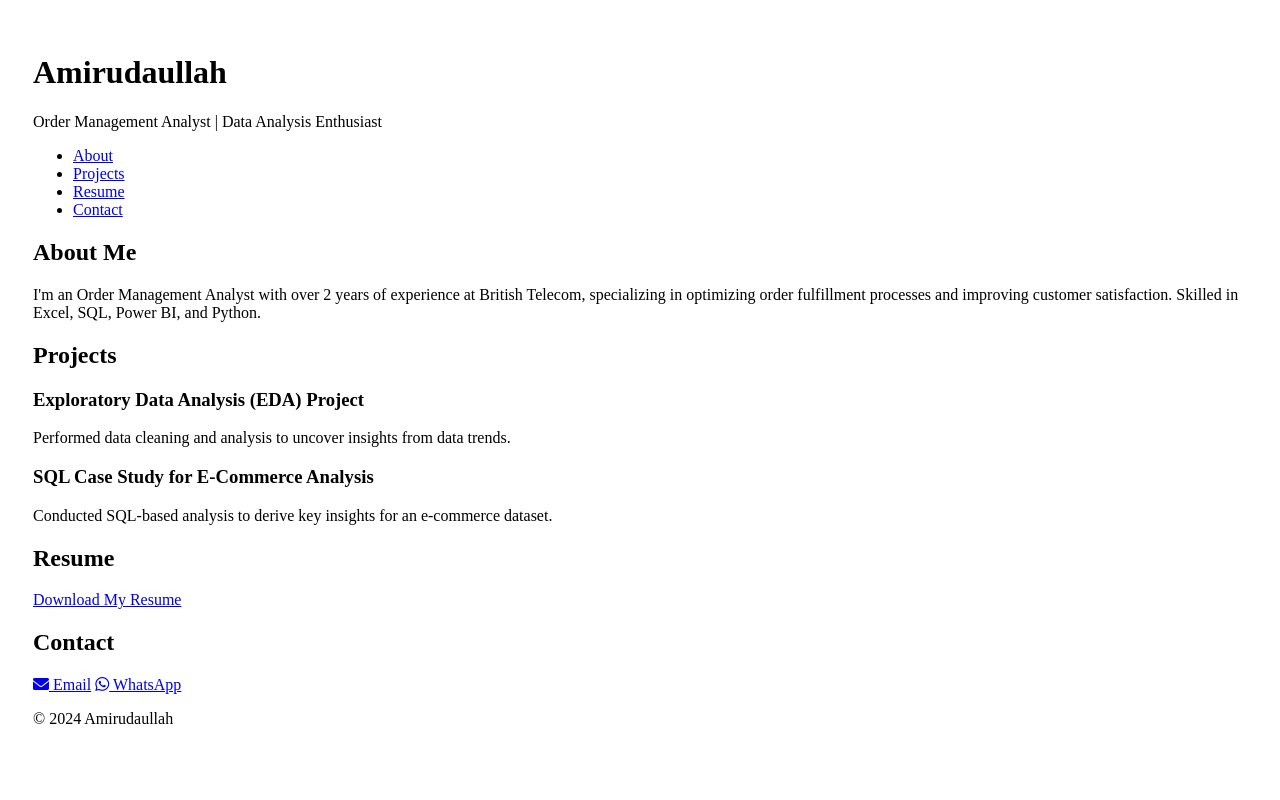
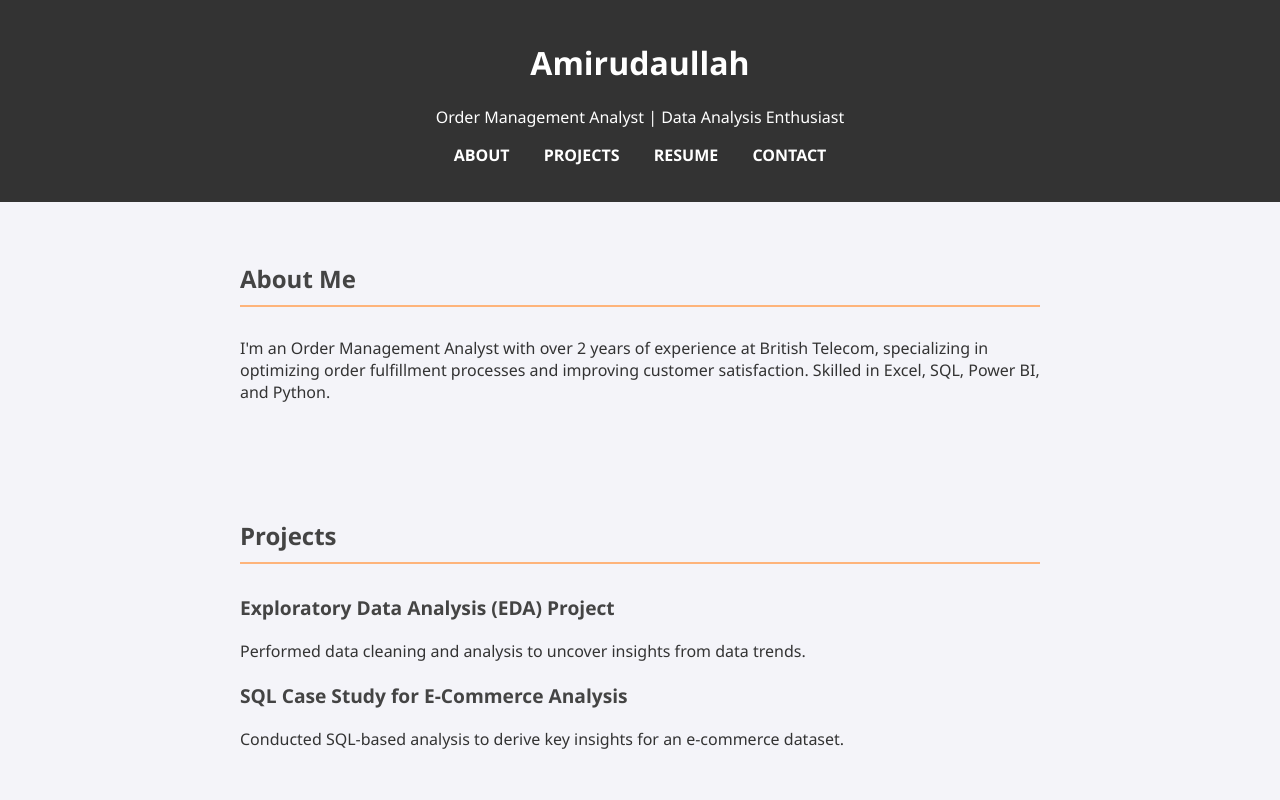
Before and after one commit to daullah/daullah.github.io, a plain HTML site: page index.html in a window 1280 px wide. Shown: the top 800 px of the page. Drawn offline with Linux system fonts and the light colour scheme.

Commit message:
Update styles.css

```diff
--- a/styles.css
+++ b/styles.css
@@ -1,6 +1,85 @@
-body{
-  padding: 25px;
+body {
+    font-family: 'Segoe UI', Tahoma, Geneva, Verdana, sans-serif;
+    margin: 0;
+    padding: 0;
+    background-color: #f4f4f9;
+    color: #333;
 }
-.title {
-	color: #5C6AC4;
+
+header {
+    text-align: center;
+    background-color: #333;
+    color: white;
+    padding: 20px 0;
 }
+
+nav ul {
+    list-style-type: none;
+    padding: 0;
+}
+
+nav ul li {
+    display: inline;
+    margin: 0 15px;
+}
+
+nav ul li a {
+    color: white;
+    text-decoration: none;
+    font-weight: bold;
+    text-transform: uppercase;
+}
+
+section {
+    padding: 40px;
+    max-width: 800px;
+    margin: auto;
+}
+
+h2 {
+    color: #444;
+    border-bottom: 2px solid #feb47b;
+    padding-bottom: 10px;
+    margin-bottom: 30px;
+}
+
+.project {
+    margin-bottom: 20px;
+}
+
+.project h3 {
+    font-size: 1.2em;
+    color: #444;
+}
+
+#resume a {
+    background-color: #feb47b;
+    color: white;
+    padding: 10px 20px;
+    text-decoration: none;
+    border-radius: 5px;
+    transition: background-color 0.3s ease;
+}
+
+#resume a:hover {
+    background-color: #ff7e5f;
+}
+
+.contact-icons a {
+    display: inline-block;
+    margin: 10px;
+    color: #333;
+    text-decoration: none;
+    font-size: 1.2em;
+}
+
+.contact-icons a:hover {
+    color: #feb47b;
+}
+
+footer {
+    text-align: center;
+    background-color: #333;
+    color: white;
+    padding: 20px;
+}
```
